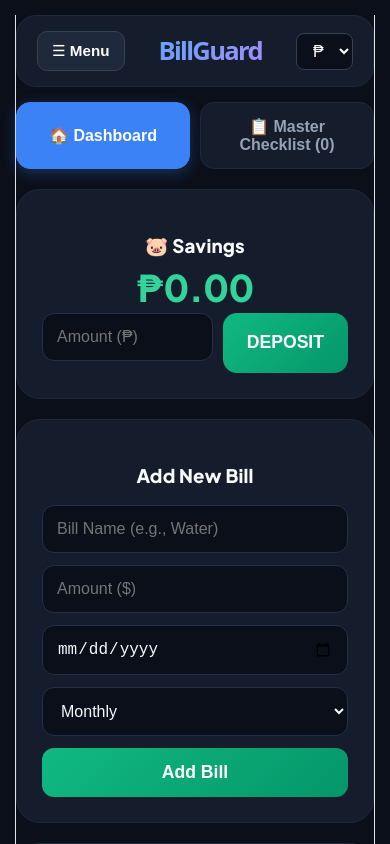
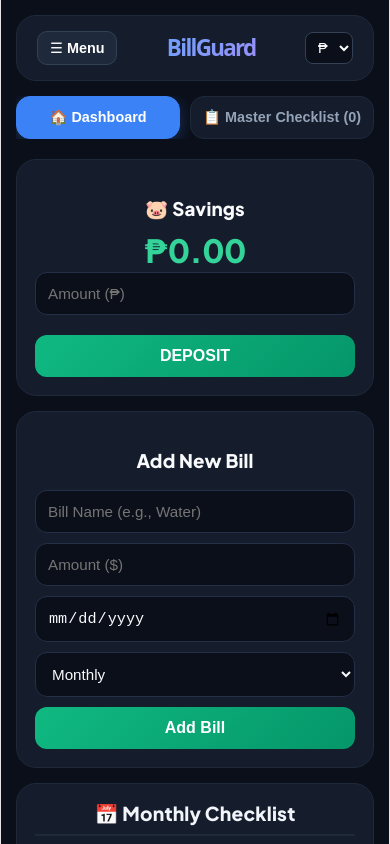
Before and after one commit to swishflex-cyber/billguard, a React (Vite) app: page / in a window 390 px wide. Shown: the top 844 px of the page. Built offline with nearby package versions, Linux system fonts and the light colour scheme.

Commit message:
Refactor App.css for improved layout and responsiveness
Updated styling for various components, reduced padding and margins, and adjusted font sizes for better responsiveness.

```diff
--- a/src/App.css
+++ b/src/App.css
@@ -1,160 +1,339 @@
 @import url('https://fonts.googleapis.com/css2?family=Plus+Jakarta+Sans:wght@400;600;800;900&display=swap');
 
-* { box-sizing: border-box; -webkit-font-smoothing: antialiased; }
+/* GLOBAL RESETS & MOBILE SAFETY */
+* {
+  box-sizing: border-box;
+  -webkit-font-smoothing: antialiased;
+}
 
 body {
-  background-color: #0b0f19; color: #f8fafc;
+  background-color: #0b0f19;
+  color: #f8fafc;
   font-family: 'Plus Jakarta Sans', sans-serif;
-  margin: 0; padding: 15px; min-height: 100vh;
+  margin: 0;
+  padding: 0; /* Removed global padding, added to .app instead */
+  min-height: 100vh;
+  overflow-x: hidden; /* CRITICAL: Prevents horizontal scroll/white overflow */
 }
 
-.app { max-width: 600px; margin: 0 auto; }
+.app {
+  max-width: 600px;
+  margin: 0 auto;
+  padding: 15px; /* Added padding here instead of body */
+  min-height: 100vh;
+}
 
 /* HEADER */
 .app-header {
-  background: #151c2c; border: 1px solid #1e293b;
-  border-radius: 20px; padding: 15px 20px; margin-bottom: 15px;
+  background: #151c2c;
+  border: 1px solid #1e293b;
+  border-radius: 20px;
+  padding: 15px 20px;
+  margin-bottom: 15px;
 }
 
 .header-top {
-  display: flex; justify-content: space-between; align-items: center; gap: 15px;
+  display: flex;
+  justify-content: space-between;
+  align-items: center;
+  gap: 10px; /* Reduced gap for mobile */
 }
 
 .menu-btn {
-  background: #1e293b; border: 1px solid #334155; color: white;
-  padding: 10px 14px; border-radius: 10px; cursor: pointer; font-size: 0.95rem; font-weight: 700;
+  background: #1e293b;
+  border: 1px solid #334155;
+  color: white;
+  padding: 8px 12px; /* Reduced padding */
+  border-radius: 10px;
+  cursor: pointer;
+  font-size: 0.9rem;
+  font-weight: 700;
   flex-shrink: 0;
+  white-space: nowrap;
 }
 
 .app-header h1 {
-  font-size: 1.6rem; font-weight: 800; margin: 0;
+  font-size: 1.4rem; /* Smaller title */
+  font-weight: 800;
+  margin: 0;
   background: linear-gradient(135deg, #60a5fa 0%, #a78bfa 100%);
-  -webkit-background-clip: text; -webkit-text-fill-color: transparent;
-  text-align: center; flex-grow: 1;
+  -webkit-background-clip: text;
+  -webkit-text-fill-color: transparent;
+  text-align: center;
+  flex-grow: 1;
 }
 
 .currency-select-top {
-  font-size: 1rem; padding: 8px 12px; border-radius: 8px;
-  background: #0b0f19; color: white; border: 1px solid #334155;
-  width: auto !important; margin-bottom: 0 !important; flex-shrink: 0;
+  font-size: 0.9rem; /* Smaller select */
+  padding: 6px 8px;
+  border-radius: 8px;
+  background: #0b0f19;
+  color: white;
+  border: 1px solid #334155;
+  width: auto !important;
+  margin-bottom: 0 !important;
+  flex-shrink: 0;
 }
 
 /* NAV TAB SWITCHER */
 .tab-switcher-nav {
-  display: flex; gap: 10px; margin-bottom: 20px;
+  display: flex;
+  gap: 10px;
+  margin-bottom: 20px;
+  overflow-x: auto; /* Allows tabs to scroll if screen is very narrow */
+  scrollbar-width: none;
 }
+.tab-switcher-nav::-webkit-scrollbar { display: none; }
 
 .nav-tab-btn {
-  flex: 1; padding: 14px; border-radius: 14px; border: 1px solid #1e293b;
-  background: #151c2c; color: #94a3b8; font-weight: 800; font-size: 1rem;
-  cursor: pointer; transition: 0.2s;
+  flex: 1;
+  padding: 12px; /* Reduced padding */
+  border-radius: 14px;
+  border: 1px solid #1e293b;
+  background: #151c2c;
+  color: #94a3b8;
+  font-weight: 800;
+  font-size: 0.9rem; /* Smaller text */
+  cursor: pointer;
+  transition: 0.2s;
+  white-space: nowrap;
 }
 
 .nav-tab-btn.active-tab {
-  background: #3b82f6; color: white; border-color: #3b82f6;
+  background: #3b82f6;
+  color: white;
+  border-color: #3b82f6;
   box-shadow: 0 4px 15px rgba(59, 130, 246, 0.3);
 }
 
 /* CARDS */
-.dashboard, .history-section { display: flex; flex-direction: column; gap: 20px; }
-.savings-card, .bill-form, .bill-list-wrapper, .history-section {
-  background: #151c2c; border: 1px solid #1e293b; border-radius: 24px; padding: 25px;
+.dashboard, .history-section {
+  display: flex;
+  flex-direction: column;
+  gap: 15px; /* Reduced gap */
 }
 
-/* SAVINGS & DEPOSIT (Resized Number) */
+.savings-card, .bill-form, .bill-list-wrapper, .history-section {
+  background: #151c2c;
+  border: 1px solid #1e293b;
+  border-radius: 20px; /* Slightly less rounded */
+  padding: 18px; /* Reduced padding */
+}
+
+/* SAVINGS & DEPOSIT */
 .savings-amount {
-  font-size: 2.3rem; /* Compact size for large numbers */
+  font-size: 2rem; /* Reduced from 2.3rem */
   font-weight: 900;
   color: #34d399;
   text-align: center;
-  margin: 8px 0 14px 0;
+  margin: 5px 0 10px 0;
   letter-spacing: -0.5px;
   word-break: break-all;
 }
 
-.savings-form { display: flex; gap: 10px; }
+.savings-form {
+  display: flex;
+  gap: 10px;
+  flex-wrap: wrap; /* Allows buttons to wrap if screen is tiny */
+}
 
 .savings-form button, button.deposit-btn {
   background: linear-gradient(135deg, #10b981 0%, #059669 100%) !important;
-  color: white !important; border: none !important; border-radius: 14px !important;
-  padding: 14px 24px !important; font-size: 1.1rem !important; font-weight: 900 !important;
-  cursor: pointer !important; flex-shrink: 0 !important;
+  color: white !important;
+  border: none !important;
+  border-radius: 12px !important;
+  padding: 12px 18px !important;
+  font-size: 1rem !important;
+  font-weight: 900 !important;
+  cursor: pointer !important;
+  flex: 1; /* Makes buttons share space equally */
+  min-width: 100px;
 }
 
 /* FORM INPUTS */
-.bill-form { display: flex; flex-direction: column; }
+.bill-form {
+  display: flex;
+  flex-direction: column;
+}
+
 input, select {
-  width: 100%; padding: 14px; margin-bottom: 12px;
-  background: #0b0f19; border: 1px solid #243049; border-radius: 12px;
-  color: #f8fafc; font-size: 1rem;
+  width: 100%;
+  padding: 12px;
+  margin-bottom: 10px;
+  background: #0b0f19;
+  border: 1px solid #243049;
+  border-radius: 12px;
+  color: #f8fafc;
+  font-size: 0.95rem;
 }
 
 .bill-form button {
   background: linear-gradient(135deg, #10b981 0%, #059669 100%);
-  color: white; border: none; padding: 14px; border-radius: 12px;
-  font-weight: 800; font-size: 1.1rem; width: 100%; cursor: pointer;
+  color: white;
+  border: none;
+  padding: 12px;
+  border-radius: 12px;
+  font-weight: 800;
+  font-size: 1rem;
+  width: 100%;
+  cursor: pointer;
 }
 
-/* LIST ITEMS & HUGE BUTTONS */
-.list-title { font-size: 1.3rem; margin: 0 0 15px 0; color: #f1f5f9; font-weight: 800; border-bottom: 2px solid #1e293b; padding-bottom: 8px; }
-.mt { margin-top: 35px; }
+/* LIST ITEMS & BUTTONS */
+.list-title {
+  font-size: 1.2rem;
+  margin: 0 0 15px 0;
+  color: #f1f5f9;
+  font-weight: 800;
+  border-bottom: 2px solid #1e293b;
+  padding-bottom: 8px;
+}
+
+.mt {
+  margin-top: 20px;
+}
 
 .bill-card-item {
-  display: flex; align-items: center; background: #0b0f19;
-  padding: 10px; border-radius: 22px; margin-bottom: 15px; border: 1px solid #1e293b; min-height: 110px;
+  display: flex;
+  align-items: center;
+  background: #0b0f19;
+  padding: 12px;
+  border-radius: 16px;
+  margin-bottom: 12px;
+  border: 1px solid #1e293b;
+  min-height: auto; /* Let content determine height */
+  gap: 10px;
 }
 
 .huge-action-btn {
-  height: 90px; width: 100px; flex-shrink: 0; border-radius: 16px;
-  font-weight: 900; font-size: 1.2rem; color: white; border: none; cursor: pointer;
-  display: flex; align-items: center; justify-content: center;
+  height: 70px; /* Reduced height */
+  width: 80px; /* Reduced width */
+  flex-shrink: 0;
+  border-radius: 12px;
+  font-weight: 900;
+  font-size: 1rem;
+  color: white;
+  border: none;
+  cursor: pointer;
+  display: flex;
+  align-items: center;
+  justify-content: center;
+  flex-direction: column; /* Stack icon/text if needed */
 }
 
 .delete-bg { background-color: #ef4444; }
 .paid-bg { background-color: #059669; }
 
-.bill-details { flex-grow: 1; padding: 0 10px; text-align: center; }
-.b-name { font-weight: 800; font-size: 1.1rem; display: block; color: white; }
-.b-price { color: #60a5fa; font-weight: 900; font-size: 1.3rem; }
-.b-date { font-size: 0.85rem; color: #94a3b8; margin-top: 4px; }
+.bill-details {
+  flex-grow: 1;
+  padding: 0;
+  text-align: left; /* Left align for readability */
+  min-width: 0; /* Prevents flex overflow */
+}
+
+.b-name {
+  font-weight: 800;
+  font-size: 1rem;
+  display: block;
+  color: white;
+  word-break: break-word; /* Ensures long names wrap */
+  margin-bottom: 4px;
+}
+
+.b-price {
+  color: #60a5fa;
+  font-weight: 900;
+  font-size: 1.1rem;
+  display: block;
+}
+
+.b-date {
+  font-size: 0.8rem;
+  color: #94a3b8;
+  margin-top: 4px;
+}
 
 /* 12-MONTH MATRIX CHECKLIST STYLES */
-.checklist-sub { color: #94a3b8; font-size: 0.9rem; margin-top: -10px; margin-bottom: 20px; }
-.master-checklist { display: flex; flex-direction: column; gap: 15px; }
+.checklist-sub {
+  color: #94a3b8;
+  font-size: 0.85rem;
+  margin-top: -5px;
+  margin-bottom: 15px;
+}
+
+.master-checklist {
+  display: flex;
+  flex-direction: column;
+  gap: 15px;
+}
 
 .checklist-card {
-  background: #0b0f19; padding: 18px; border-radius: 16px;
+  background: #0b0f19;
+  padding: 15px; /* Reduced padding */
+  border-radius: 14px;
   border: 1px solid #1e293b;
+  width: 100%;
 }
 
 .card-top-info {
-  display: flex; justify-content: space-between; align-items: center;
-  margin-bottom: 12px;
+  display: flex;
+  justify-content: space-between;
+  align-items: flex-start;
+  margin-bottom: 10px;
+  gap: 10px;
 }
 
-.cl-name { font-weight: 800; font-size: 1.1rem; display: block; color: white; }
-.cl-amount { font-size: 0.85rem; color: #94a3b8; }
-.cl-freq { text-transform: capitalize; color: #a78bfa; }
+.card-info-left {
+  flex: 1;
+  min-width: 0; /* Critical for flex overflow */
+}
+
+.cl-name {
+  font-weight: 800;
+  font-size: 1rem;
+  display: block;
+  color: white;
+  word-break: break-word;
+  margin-bottom: 2px;
+}
+
+.cl-amount {
+  font-size: 0.8rem;
+  color: #94a3b8;
+  display: block;
+}
+
+.cl-freq {
+  text-transform: capitalize;
+  color: #a78bfa;
+}
 
 .year-badge {
-  background: #1e293b; color: #60a5fa; font-size: 0.8rem; font-weight: 800;
-  padding: 4px 10px; border-radius: 8px; border: 1px solid #334155;
+  background: #1e293b;
+  color: #60a5fa;
+  font-size: 0.75rem;
+  font-weight: 800;
+  padding: 4px 8px;
+  border-radius: 8px;
+  border: 1px solid #334155;
+  flex-shrink: 0;
 }
 
-/* 12 MONTH GRID */
+/* 12 MONTH GRID - UPDATED TO 4 COLUMNS FOR MOBILE */
 .month-grid {
   display: grid;
-  grid-template-columns: repeat(6, 1fr);
-  gap: 8px;
+  grid-template-columns: repeat(4, 1fr); /* CHANGED TO 4 COLUMNS */
+  gap: 6px; /* Reduced gap */
 }
 
 .month-chip {
-  padding: 8px 2px;
-  font-size: 0.75rem;
+  padding: 8px 4px;
+  font-size: 0.75rem; /* Smaller text */
   font-weight: 800;
-  border-radius: 8px;
+  border-radius: 6px;
   text-align: center;
   user-select: none;
+  min-height: 35px;
 }
 
 .chip-paid {
@@ -175,6 +354,26 @@ input, select {
   border: 1px solid #1e293b;
 }
 
-.bill-form-btn-small { background: #3b82f6; color: white; border: none; padding: 12px; border-radius: 10px; font-weight: 800; cursor: pointer; }
-.empty-box { text-align: center; padding: 20px; }
-.empty { text-align: center; color: #475569; font-size: 1rem; padding: 10px; }
+.bill-form-btn-small {
+  background: #3b82f6;
+  color: white;
+  border: none;
+  padding: 12px;
+  border-radius: 10px;
+  font-weight: 800;
+  cursor: pointer;
+  width: 100%;
+}
+
+.empty-box {
+  text-align: center;
+  padding: 30px 20px;
+}
+
+.empty {
+  text-align: center;
+  color: #475569;
+  font-size: 0.95rem;
+  padding: 10px;
+  margin-bottom: 15px;
+}
```
